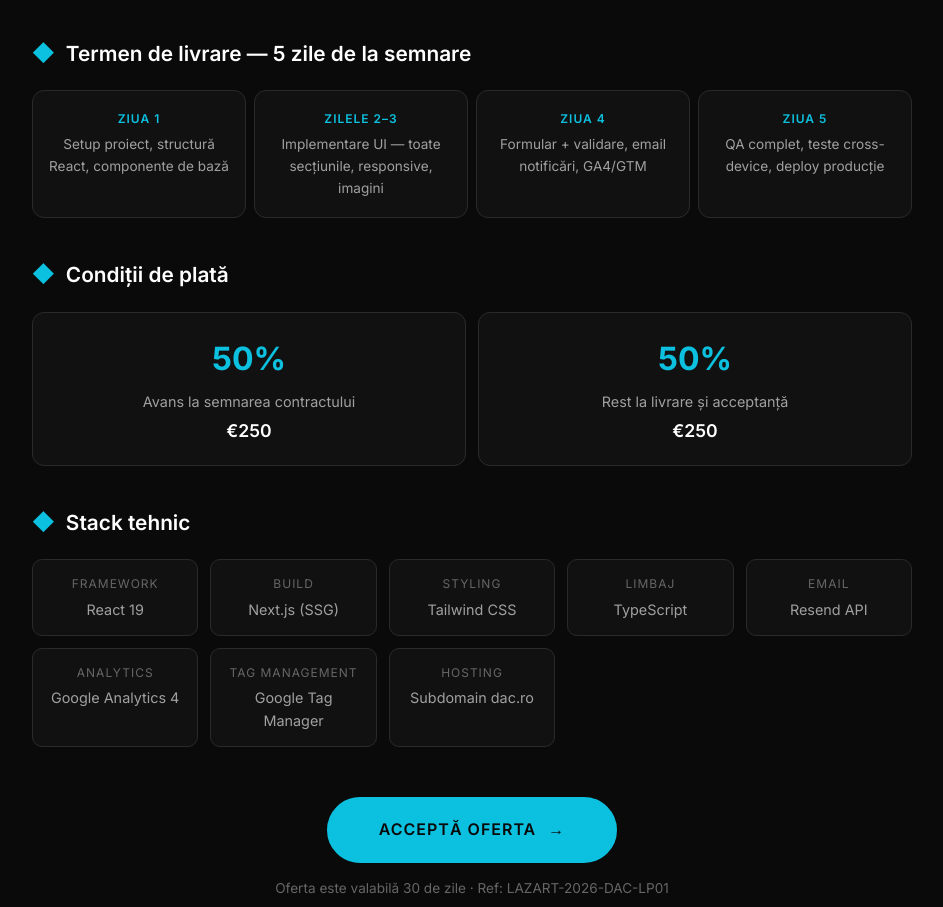
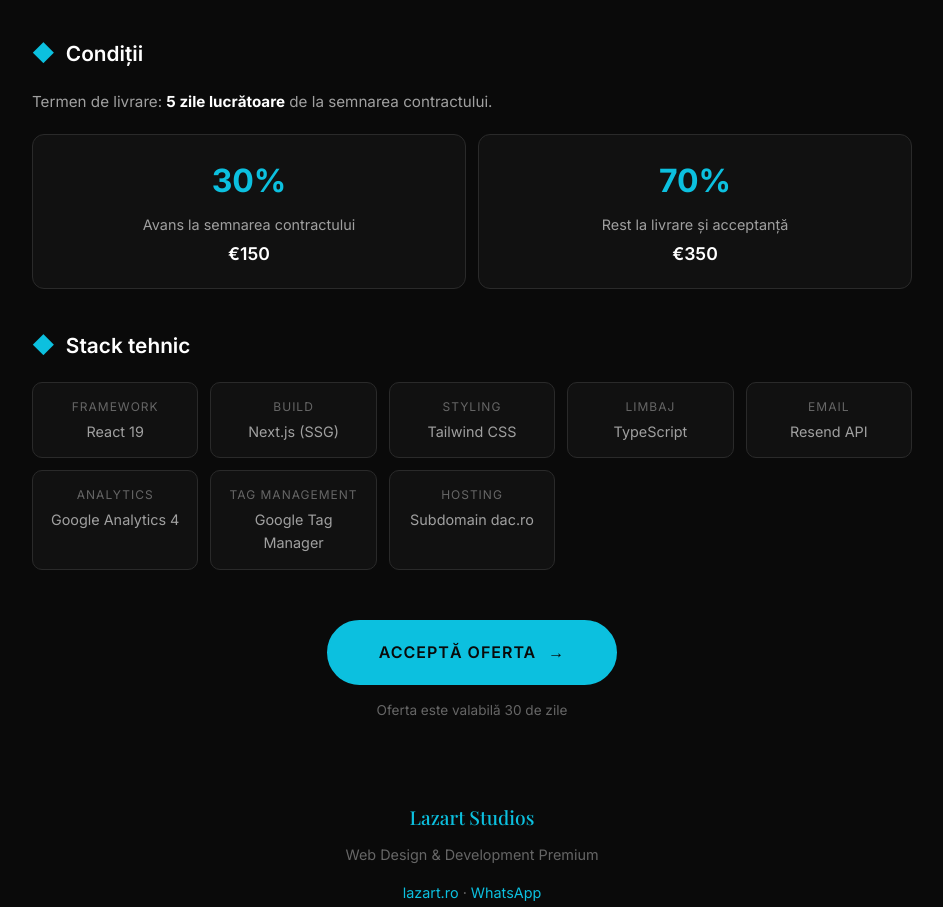
Before and after one commit to lazart-studios/dac-basculanta-landing, a website: page index.html in a window 1280 px wide. Shown: the part 2823-3730 px from the top of the page, without its empty margins (168-1111 px from the left). Drawn offline with nearby package versions, Linux system fonts and the light colour scheme.

Commit message:
Scoate timeline detaliat, avans 30%, scoate ref LAZART

```diff
--- a/index.html
+++ b/index.html
@@ -236,42 +236,20 @@
       <p style="color: var(--text-muted); font-size: .85rem; margin-top: 15px;">Implementare prin <code style="color: var(--cyan); background: var(--bg-elevated); padding: 2px 6px; border-radius: 4px;">dataLayer.push()</code> în React + trigger-e GTM configurate pe atribute <code style="color: var(--cyan); background: var(--bg-elevated); padding: 2px 6px; border-radius: 4px;">data-gtm</code>.</p>
     </div>
 
-    <!-- TIMELINE -->
-    <div class="timeline-section">
-      <h2>Termen de livrare — 5 zile de la semnare</h2>
-      <div class="timeline-bar">
-        <div class="timeline-step">
-          <div class="day">Ziua 1</div>
-          <div class="task">Setup proiect, structură React, componente de bază</div>
-        </div>
-        <div class="timeline-step">
-          <div class="day">Zilele 2–3</div>
-          <div class="task">Implementare UI — toate secțiunile, responsive, imagini</div>
-        </div>
-        <div class="timeline-step">
-          <div class="day">Ziua 4</div>
-          <div class="task">Formular + validare, email notificări, GA4/GTM</div>
-        </div>
-        <div class="timeline-step">
-          <div class="day">Ziua 5</div>
-          <div class="task">QA complet, teste cross-device, deploy producție</div>
-        </div>
-      </div>
-    </div>
-
     <!-- CONDIȚII -->
     <div class="conditions-section">
-      <h2>Condiții de plată</h2>
+      <h2>Condiții</h2>
+      <p style="color: var(--text-secondary); font-size: .95rem; margin-bottom: 20px;">Termen de livrare: <strong style="color: var(--text-primary);">5 zile lucrătoare</strong> de la semnarea contractului.</p>
       <div class="conditions-grid">
         <div class="condition-card">
-          <div class="pct">50%</div>
+          <div class="pct">30%</div>
           <div class="label">Avans la semnarea contractului</div>
-          <div class="amount">€250</div>
+          <div class="amount">€150</div>
         </div>
         <div class="condition-card">
-          <div class="pct">50%</div>
+          <div class="pct">70%</div>
           <div class="label">Rest la livrare și acceptanță</div>
-          <div class="amount">€250</div>
+          <div class="amount">€350</div>
         </div>
       </div>
     </div>
@@ -297,7 +275,7 @@
         <span>Acceptă Oferta</span>
         <span>→</span>
       </a>
-      <p style="color: var(--text-muted); font-size: .85rem; margin-top: 15px;">Oferta este valabilă 30 de zile · Ref: LAZART-2026-DAC-LP01</p>
+      <p style="color: var(--text-muted); font-size: .85rem; margin-top: 15px;">Oferta este valabilă 30 de zile</p>
     </div>
 
     <footer class="footer">
```
